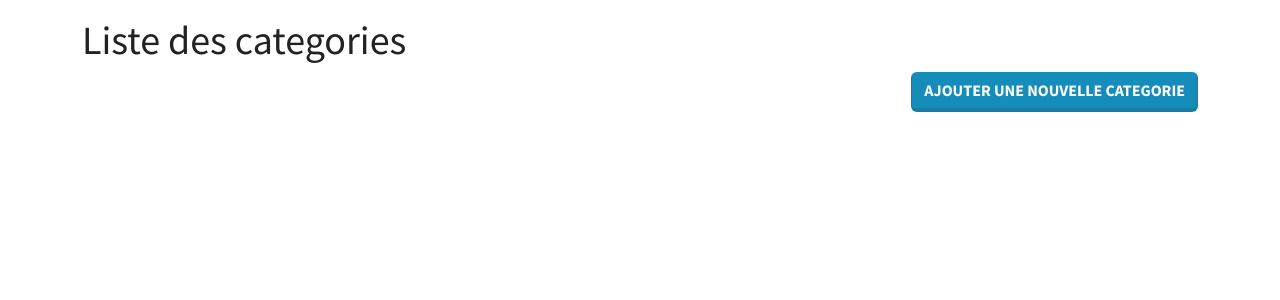
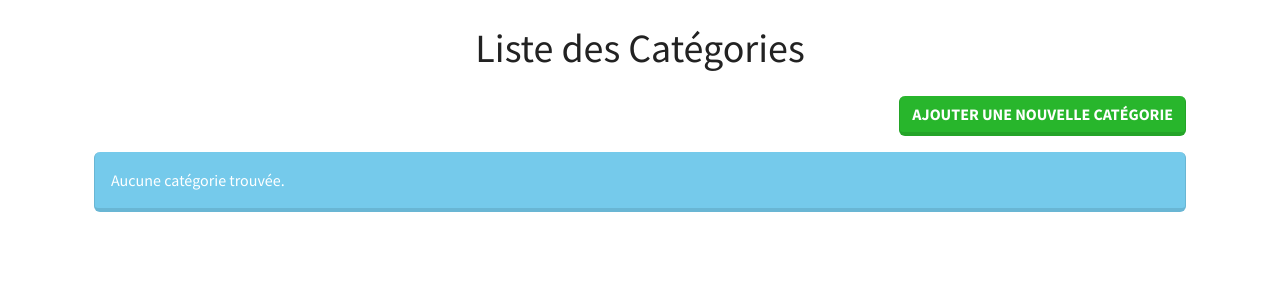
Before and after one commit to eyaaouni/miniProjetSymfony, a Symfony app: template templates/categorie/index.html.twig in a window 1280 px wide. Shown: the part 60-360 px from the top of the page. Run offline with Twig, Linux system fonts and the light colour scheme; the template is opened without the code that fills it, so the values that code supplies are empty; some libraries are stand-ins or nearby versions.

Commit message:
livre et categorie

```diff
--- a/templates/base.html.twig
+++ b/templates/base.html.twig
@@ -27,10 +27,10 @@
                     </a>
                 </li>
                 <li class="nav-item">
-                    <a class="nav-link" href="#">Nos livres</a>
+                    <a class="nav-link" href=" {{path ('app_livres_all')  }}">Nos livres</a>
                 </li>
                 <li class="nav-item">
-                    <a class="nav-link" href="#">Nos catégories</a>
+                    <a class="nav-link" href=" {{path ('admin_categorie')  }}">Nos catégories</a>
                 </li>
                 <li class="nav-item">
                     <a class="nav-link" href="#">Contactez-nous</a>
--- a/templates/categorie/index.html.twig
+++ b/templates/categorie/index.html.twig
@@ -1,17 +1,34 @@
 {% extends 'base.html.twig' %}
 
-{% block title %}Hello CategorieController!{% endblock %}
+{% block title %}Liste des Catégories{% endblock %}
 
 {% block body %}
+ <div class="container mt-4">
+  <h1 class="mb-4 text-center">Liste des Catégories</h1>
 
-<h1> Liste des categories </h1>
-<div class="d-flex justify-content-end">
-<a href="{{ path('admin_categorie_create') }}" class="btn btn-primary ">Ajouter une nouvelle categorie</a>
-</div>
-<ul>
-{% for cat in categories %}
- <li> {{cat.Libelle }} <a href="{{ path('admin_categorie_edit', {'id': cat.id}) }}">editer</a> <a href="#">voir details</a> </li>
-{% endfor %}
-</ul>
+  <div class="d-flex justify-content-end mb-3">
+   <a href="{{ path('admin_categorie_create') }}" class="btn btn-success">
+    Ajouter une nouvelle catégorie
+   </a>
+  </div>
 
+  <div class="list-group">
+   {% for cat in categories %}
+    <div class="list-group-item d-flex justify-content-between align-items-center">
+     <div>
+      <strong>{{ cat.Libelle }}</strong>
+     </div>
+     <div>
+      <a href="{{ path('admin_categorie_edit', {'id': cat.id}) }}" class="btn btn-sm btn-outline-primary me-2">Éditer</a>
+      <a href="{{ path('categorie_show', {'id': cat.id}) }}" class="btn btn-sm btn-outline-secondary">Voir détails</a>
+      <a href="{{ path('categorie_delete', {'id': cat.id}) }}" class="btn btn-sm btn-outline-secondary">Supprimer</a>
+     </div>
+    </div>
+   {% else %}
+    <div class="alert alert-info" role="alert">
+     Aucune catégorie trouvée.
+    </div>
+   {% endfor %}
+  </div>
+ </div>
 {% endblock %}
```
Also changed, not shown: src/Controller/CategorieController.php (+24 -0 lines), templates/categorie/show.html.twig (added, +15 -0 lines).
